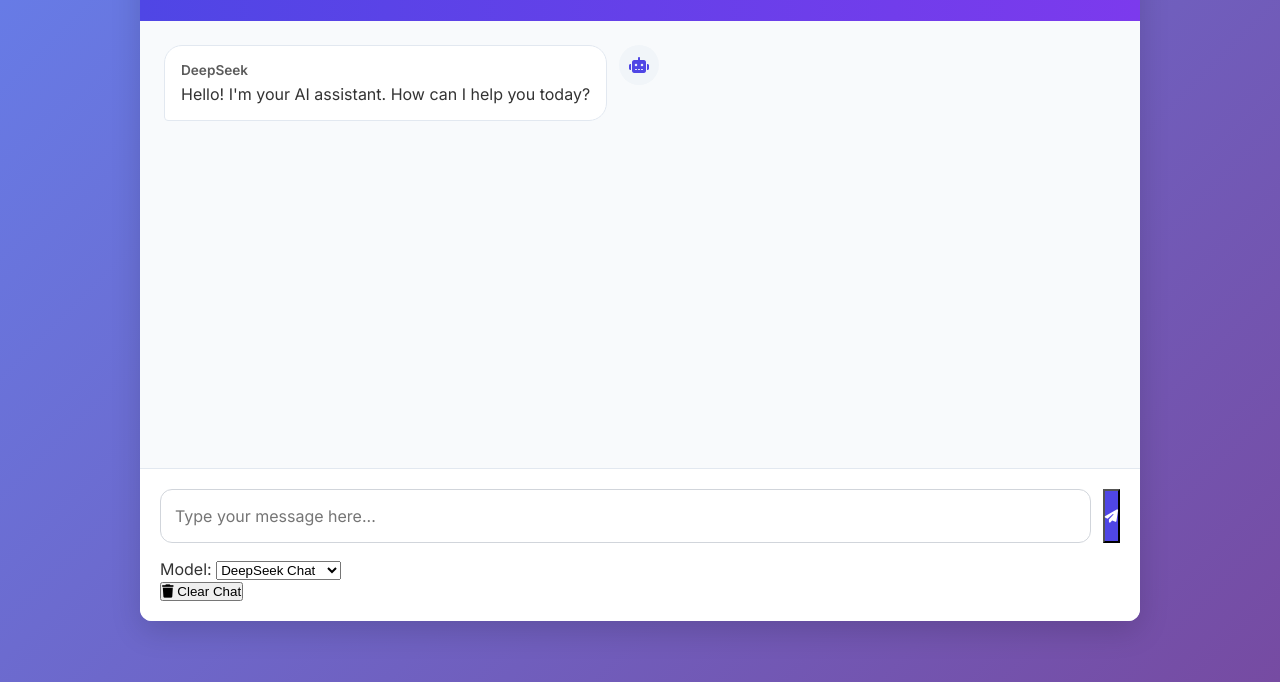
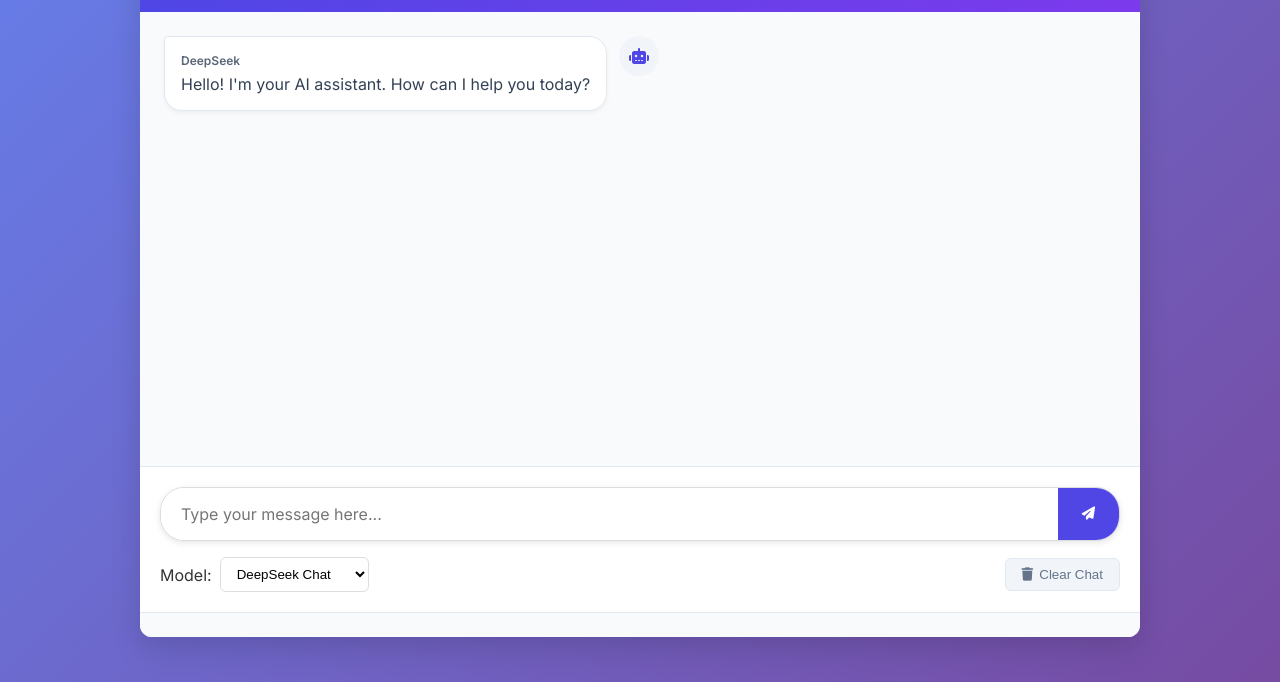
Before and after one commit to constantinbender51-cmyk/Playground-AI-, a website: page deepseek/public/index.html in a window 1280 px wide. Shown: the part 118-800 px from the top of the page. Drawn offline with Linux system fonts and the light colour scheme.

Commit message:
Update style.css

```diff
--- a/deepseek/public/style.css
+++ b/deepseek/public/style.css
@@ -15,7 +15,7 @@
 .container {
     max-width: 1000px;
     margin: 0 auto;
-    background: rgba(255, 255, 255, 0.95);
+    background: white;
     border-radius: 12px;
     box-shadow: 0 10px 30px rgba(0, 0, 0, 0.15);
     overflow: hidden;
@@ -29,7 +29,7 @@
 }
 
 header h1 {
-    font-size: 2.2rem;
+    font-size: 28px;
     font-weight: 700;
     margin-bottom: 8px;
     display: flex;
@@ -39,7 +39,7 @@
 }
 
 header p {
-    font-size: 1.1rem;
+    font-weight: 300;
     opacity: 0.9;
 }
 
@@ -58,7 +58,7 @@
 
 .message {
     display: flex;
-    margin-bottom: 20px;
+    margin-bottom: 24px;
     animation: fadeIn 0.3s ease;
 }
 
@@ -81,21 +81,26 @@
 .user-message .message-content {
     background: #4f46e5;
     color: white;
-    border-bottom-right-radius: 4px;
+    border-top-right-radius: 4px;
 }
 
 .ai-message .message-content {
     background: white;
-    color: #333;
+    color: #334155;
     border: 1px solid #e2e8f0;
-    border-bottom-left-radius: 4px;
+    border-top-left-radius: 4px;
+    box-shadow: 0 2px 4px rgba(0, 0, 0, 0.05);
 }
 
 .message-sender {
+    font-size: 12px;
     font-weight: 600;
-    font-size: 0.85rem;
     margin-bottom: 6px;
     opacity: 0.8;
+}
+
+.user-message .message-sender {
+    text-align: right;
 }
 
 .message-avatar {
@@ -120,37 +125,135 @@
 }
 
 .input-area {
+    border-top: 1px solid #e2e8f0;
     padding: 20px;
-    border-top: 1px solid #e2e8f0;
     background: white;
 }
 
 .input-container {
     display: flex;
     margin-bottom: 16px;
-    gap: 12px;
+    border: 1px solid #ddd;
+    border-radius: 24px;
+    overflow: hidden;
+    background: white;
+    box-shadow: 0 2px 6px rgba(0, 0, 0, 0.1);
 }
 
 textarea {
     flex: 1;
-    padding: 14px;
-    border: 1px solid #d1d5db;
-    border-radius: 12px;
+    border: none;
+    padding: 16px 20px;
+    font-family: 'Inter', sans-serif;
+    font-size: 16px;
     resize: none;
-    font-family: 'Inter', sans-serif;
-    font-size: 1rem;
-    line-height: 1.5;
+    outline: none;
     max-height: 150px;
-    transition: border-color 0.2s;
-}
-
-textarea:focus {
-    outline: none;
-    border-color: #4f46e5;
-    box-shadow: 0 0 0 3px rgba(79, 70, 229, 0.2);
 }
 
 #sendButton {
     background: #4f46e5;
     color: white;
-    border
+    border: none;
+    padding: 0 24px;
+    cursor: pointer;
+    transition: background 0.2s;
+    display: flex;
+    align-items: center;
+    justify-content: center;
+}
+
+#sendButton:hover {
+    background: #4338ca;
+}
+
+.controls {
+    display: flex;
+    justify-content: space-between;
+    align-items: center;
+}
+
+.model-selector {
+    display: flex;
+    align-items: center;
+    gap: 8px;
+}
+
+select {
+    padding: 8px 12px;
+    border: 1px solid #ddd;
+    border-radius: 6px;
+    background: white;
+}
+
+.secondary-button {
+    background: #f1f5f9;
+    color: #64748b;
+    border: 1px solid #e2e8f0;
+    padding: 8px 16px;
+    border-radius: 6px;
+    cursor: pointer;
+    display: flex;
+    align-items: center;
+    gap: 6px;
+    transition: all 0.2s;
+}
+
+.secondary-button:hover {
+    background: #e2e8f0;
+}
+
+.status {
+    padding: 12px 24px;
+    text-align: center;
+    font-size: 14px;
+    color: #64748b;
+    background: #f8fafc;
+    border-top: 1px solid #e2e8f0;
+}
+
+.thinking {
+    display: flex;
+    align-items: center;
+    justify-content: center;
+    gap: 8px;
+    color: #4f46e5;
+}
+
+.thinking::after {
+    content: "";
+    width: 16px;
+    height: 16px;
+    border: 2px solid #4f46e5;
+    border-radius: 50%;
+    border-top-color: transparent;
+    animation: spin 1s linear infinite;
+}
+
+@keyframes spin {
+    to { transform: rotate(360deg); }
+}
+
+@media (max-width: 768px) {
+    body {
+        padding: 10px;
+    }
+
+    .container {
+        border-radius: 8px;
+    }
+
+    .chat-container {
+        height: 500px;
+    }
+
+    .message-content {
+        max-width: 80%;
+    }
+
+    .controls {
+        flex-direction: column;
+        gap: 12px;
+        align-items: flex-start;
+    }
+}
```
